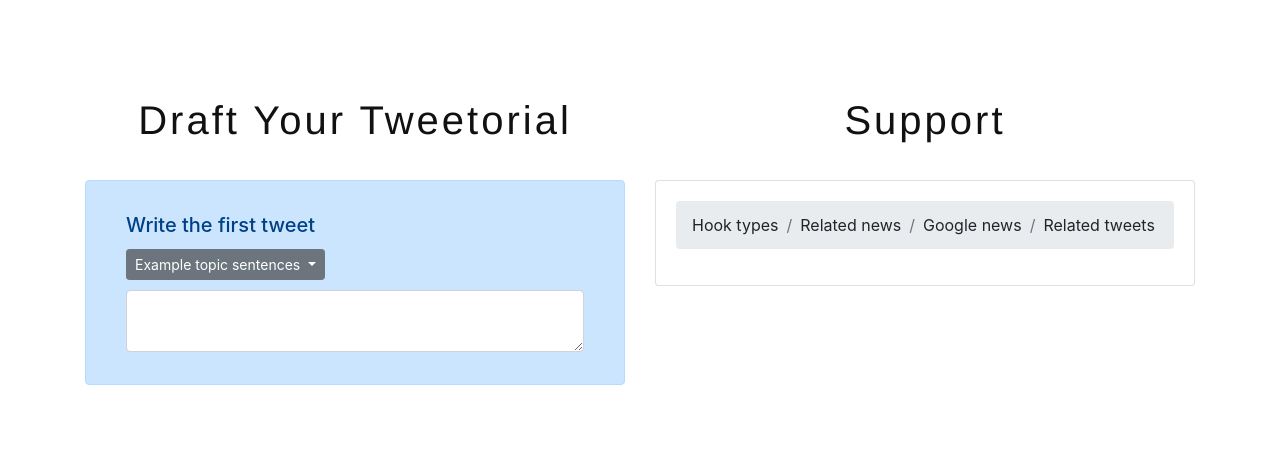
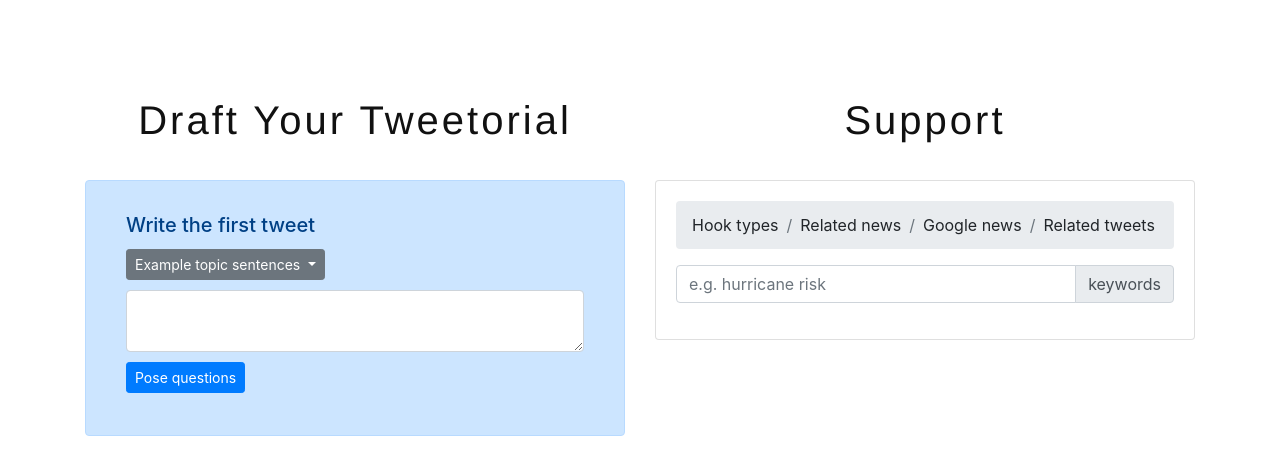
Before and after one commit to kgnamba/tech-tweets, a Flask app: template templates/news_collector.html in a window 1280 px wide. Shown: the top 475 px of the page. Run offline with Flask 2, Linux system fonts and the light colour scheme; the template is opened without the code that fills it, so the values that code supplies are empty; some libraries are stand-ins or nearby versions.

Commit message:
lots of improvements

```diff
--- a/news_util.py
+++ b/news_util.py
@@ -101,7 +101,7 @@ def get_abc_headlines(pkl_fle_nme):
         pickle.dump([articles, headlines_emb], pkl)
 
 
-date1 = '2020-02-24'
-date2 = '2020-02-25'
+date1 = '2020-02-26'
+date2 = '2020-02-27'
 fle_nme = f'data/newsapi-articles_{date1}_{date2}.pickle'
 get_newsapi_articles(fle_nme, date1, date2)
--- a/static/news_collector.js
+++ b/static/news_collector.js
@@ -39,27 +39,41 @@ var panel_tabs = {
 };
 
 
+function get_questions() {
+    console.log('getting questions...');
+    var value = $('.first-tweet-input').val();
+    $('.posed-questions').empty();
+    $.post("/api/get_noun_phrases", {'text': value}, function(resp) {
+        console.log('response:', resp);
+        $.each(resp.questions, function(i, item) {
+            $('.posed-questions').append($('<p>').text(item));
+        })
+    })
+}
+
 $(document).ready(function(){
     $('.spinner-border').hide();
     $('.panel').hide();
 
     $(".get-tweets").click( function() {
         console.log('get-tweets button');
-        var value = $('.first-tweet-input').val();
+        var value = $('.keywords-input').val();
         $('.statuses').empty();
         $.post("/api/get_tweets", {'text': value}, function(resp) {
             console.log("response:", resp);
-            $.each(resp.statuses, function(i, item) {
-                var quote = $("<blockquote/>").addClass('twitter-tweet');
-                var p = $("<p/>");
-                p.text(item.text);
-                quote.append(p);
-                var sim = (item.sim*100).toFixed(0).toString()
-                var str = "&mdash; " + item.user.name + " (@" + item.user.screen_name + ") " + item.created_at + "[" + sim + "% related]";
-                quote.append(str);
-                $('.statuses').append(quote);
-            });
+            if (resp.statuses.length === 0) {
+                $('.statuses').append('No tweets with at least 100 likes found. Only searches the past few days. Try less keywords.')
+            } else {
+                $.each(resp.statuses, function(i, item) {
+                    $('.statuses').append(item.html);
+                });
+            }
+
         });
+    });
+
+    $(".get-questions").click( function() {
+        get_questions();
     });
 
     $.each(examples, function (i, val) {
@@ -140,7 +154,7 @@ $(document).ready(function(){
 
     $(".get-goog-help").click(function(){
         console.log('get-goog-help');
-        value = $('.first-tweet-input').val();
+        value = $('.keywords-input').val();
         $('.goog-query-text').empty().text('Query: ' + value);
         $('.goognews-results').empty();
         $('.spinner-border').show();
--- a/templates/news_collector.html
+++ b/templates/news_collector.html
@@ -34,6 +34,10 @@
         .dropdown-toggle {
             margin-bottom: 10px;
         }
+        .get-questions {
+            margin-top: 10px;
+            margin-bottom: 10px;
+        }
         .blockquote-footer {
             margin-top: 0px;
             margin-bottom: 15px;
@@ -68,6 +72,8 @@
                             </div>
 
                             <textarea class="form-control first-tweet-draft first-tweet-input"></textarea>
+                            <button class='btn btn-sm btn-primary get-questions'>Pose questions</button>
+                            <div class='posed-questions'></div>
                         </div>
                     </div>
 
@@ -80,6 +86,13 @@
                             <nav aria-label="breadcrumb">
                               <ol class="breadcrumb"></ol>
                             </nav>
+
+                            <div class="input-group mb-3">
+                              <input type="text" class="form-control keywords-input" placeholder="e.g. hurricane risk">
+                              <div class="input-group-append">
+                                <span class="input-group-text" id="basic-addon2">keywords</span>
+                              </div>
+                            </div>
 
                             <div class='panel types'>
                                 <p class="lead">Writing the hook</p>
@@ -102,7 +115,7 @@
 
                             <div class='panel newsapi-goog'>
                                 <p class='lead'>News headlines can be good model hooks</p>
-                                <p class='get-goog-help'><a href="#">See news headlines related to your first tweet</a></p>
+                                <p class='get-goog-help'><a href="#">See google news headlines related to your <i>keywords</i></a></p>
                                 <h6 class="goog-query-text"></h6>
                                 <br />
                                 <div class="spinner-border" role="status">
@@ -113,9 +126,9 @@
 
 
                             <div class='panel tweets'>
-                                <button class='btn btn-sm btn-primary auth'>authenticate your twitter account</button>
 
-                                <button class='btn btn-sm btn-primary get-tweets'>get related tweets</button>
+                                <p class='lead'>Popular tweets can show you what's timeline</p>
+                                <p class='get-tweets'><a href="#">See tweets with at least 100 likes related to your <i>keywords</i></a></p>
 
                                 <div class='statuses'>
                                     {% for status in statuses %}
```
Also changed, not shown: news_collector.py (+38 -15 lines), requirements.txt (added, +46 -0 lines), README.md.
